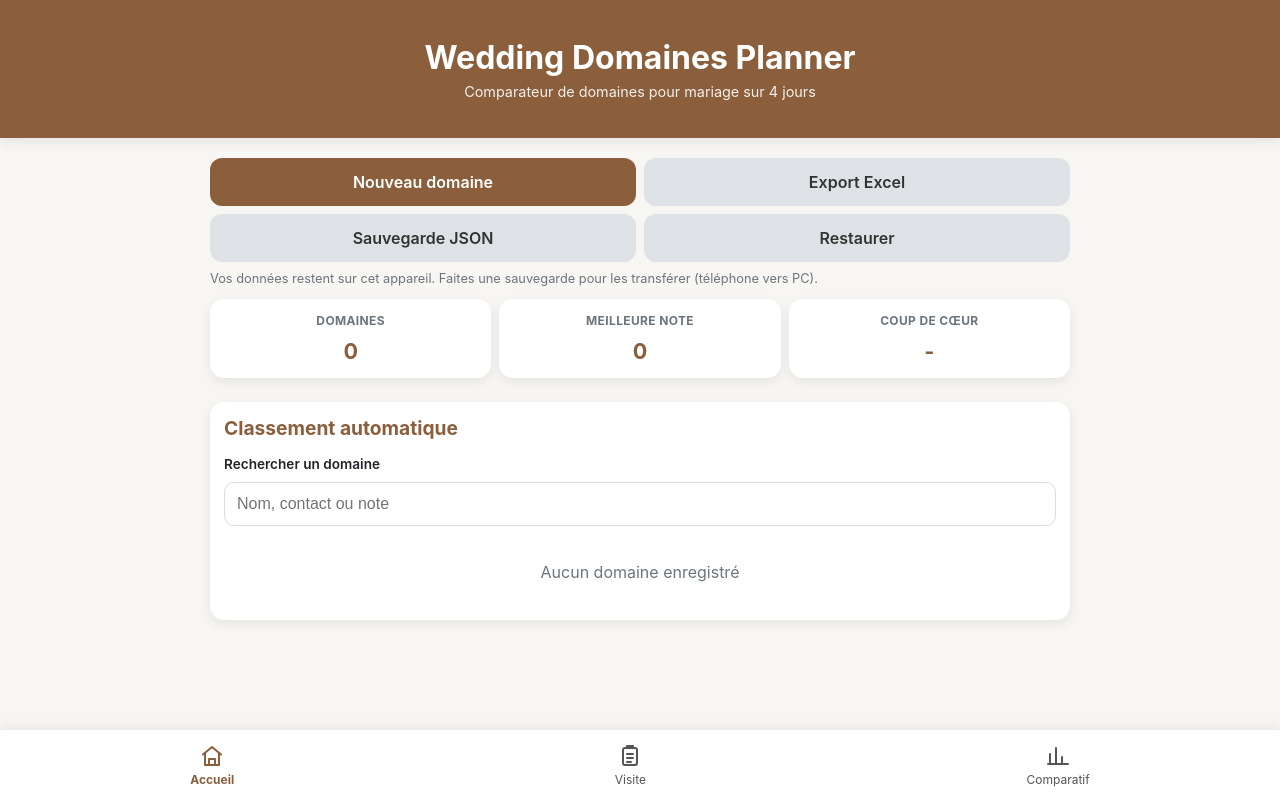
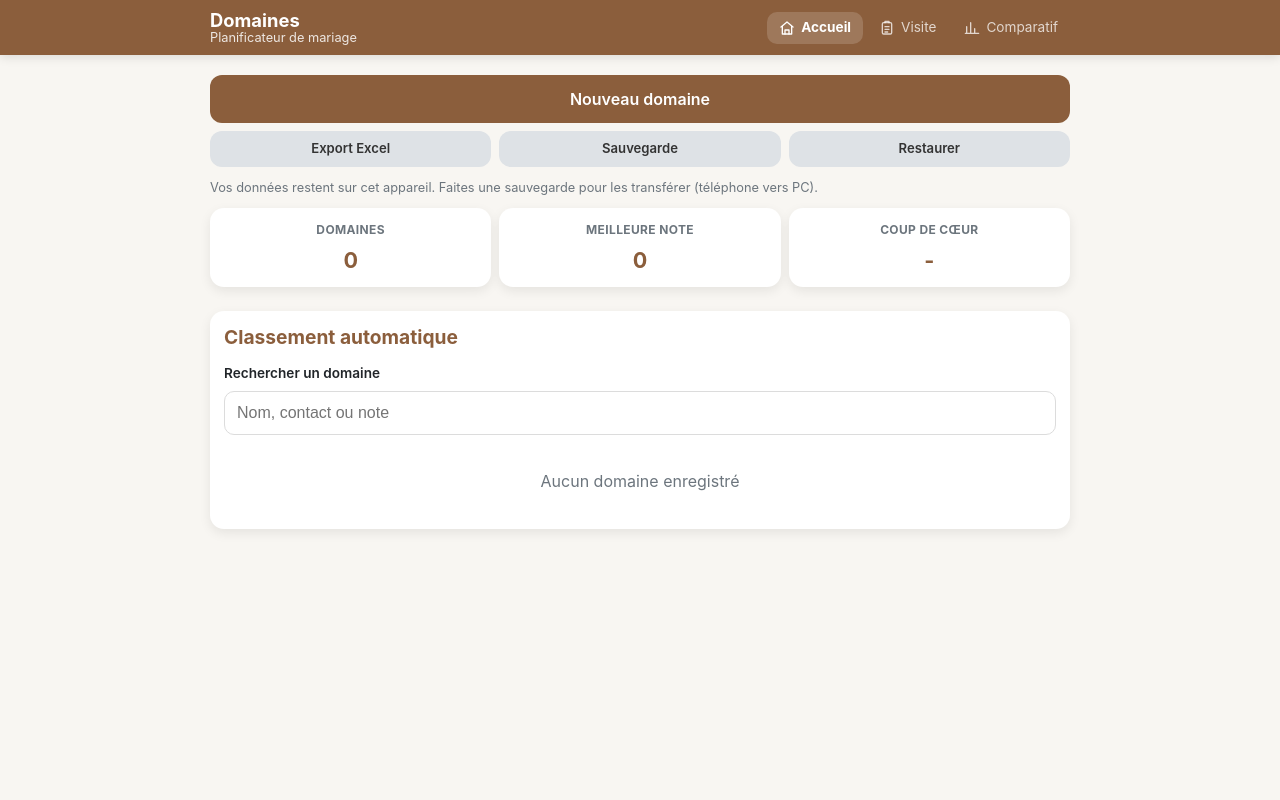
Before and after one commit to lea96-creator/mariage-domaines-pwa, a plain HTML site: page index.html in a window 1280 px wide. Drawn offline with Linux system fonts and the light colour scheme.

Commit message:
style: one compact sticky header instead of two bars
Move navigation into the sticky header, remove the bottom bar, emphasize the primary action, group secondary actions and keep form actions visible above the content.

```diff
--- a/css/style.css
+++ b/css/style.css
@@ -20,7 +20,6 @@
     --text: #212529;
     --text-light: #6c757d;
 
-    --nav-height: 70px;
     --radius: 14px;
     --shadow: 0 4px 12px rgba(0, 0, 0, 0.08);
 
@@ -49,7 +48,7 @@ body {
         sans-serif;
     background: var(--background);
     color: var(--text);
-    padding-bottom: calc(var(--nav-height) + 16px);
+    padding-bottom: 24px;
 }
 
 /* =============================
@@ -102,21 +101,64 @@ form {
 ============================= */
 
 .header {
+    position: sticky;
+    top: 0;
+    z-index: 900;
     background: var(--primary);
     color: white;
-    padding: 14px 16px;
-    text-align: center;
-    box-shadow: var(--shadow);
+    box-shadow: 0 2px 10px rgba(0, 0, 0, 0.12);
 }
 
-.header h1 {
-    font-size: 1.5rem;
-    margin-bottom: 6px;
+.header-inner {
+    display: flex;
+    align-items: center;
+    justify-content: space-between;
+    gap: 12px;
+    padding-top: 8px;
+    padding-bottom: 8px;
 }
 
-.header p {
-    opacity: 0.9;
-    font-size: 0.9rem;
+.brand h1 {
+    font-size: 1rem;
+    line-height: 1.1;
+}
+
+.brand p {
+    display: none;
+}
+
+.top-nav {
+    display: flex;
+    gap: 4px;
+}
+
+.top-nav button {
+    display: flex;
+    flex-direction: column;
+    align-items: center;
+    gap: 2px;
+    min-width: 64px;
+    padding: 6px 8px;
+    border-radius: 10px;
+    background: transparent;
+    color: rgba(255, 255, 255, 0.75);
+    font-size: 0.68rem;
+    line-height: 1.1;
+}
+
+.top-nav button[aria-current="page"] {
+    background: rgba(255, 255, 255, 0.16);
+    color: white;
+    font-weight: 700;
+}
+
+.top-nav .icon {
+    width: 18px;
+    height: 18px;
+}
+
+.top-nav button:focus-visible {
+    outline-color: white;
 }
 
 /* =============================
@@ -201,6 +243,7 @@ select {
     background: white;
     font-size: 1rem;
     color: inherit;
+    scroll-margin-top: 100px;
 }
 
 textarea {
@@ -269,13 +312,19 @@ button {
 
 .top-actions {
     display: grid;
-    grid-template-columns: 1fr 1fr;
     gap: 8px;
     margin-bottom: 8px;
 }
 
 .top-actions.secondary {
-    margin-bottom: 8px;
+    grid-template-columns: repeat(3, 1fr);
+    margin-bottom: 12px;
+}
+
+.top-actions.secondary button {
+    padding: 10px 4px;
+    font-size: 0.82rem;
+    line-height: 1.2;
 }
 
 .top-actions button,
@@ -288,15 +337,16 @@ button {
 
 .actions {
     position: sticky;
-    bottom: calc(var(--nav-height) + 8px);
+    bottom: 16px;
     z-index: 500;
     display: grid;
+    grid-template-columns: 1fr auto;
     gap: 8px;
     margin: 12px 0 16px;
     padding: 10px;
     border-radius: 12px;
-    background: rgba(248, 246, 242, 0.95);
-    box-shadow: 0 -2px 10px rgba(0, 0, 0, 0.08);
+    background: rgba(248, 246, 242, 0.96);
+    box-shadow: 0 6px 18px rgba(0, 0, 0, 0.12);
 }
 
 .btn-icon {
@@ -479,56 +529,13 @@ td {
 }
 
 /* =============================
-   MENU BAS
-============================= */
-
-.bottom-nav {
-    position: fixed;
-    bottom: 0;
-    left: 0;
-    right: 0;
-    height: var(--nav-height);
-    background: white;
-    display: flex;
-    justify-content: space-around;
-    align-items: center;
-    box-shadow: 0 -2px 12px rgba(0, 0, 0, 0.08);
-    z-index: 999;
-}
-
-.bottom-nav button {
-    background: none;
-    display: flex;
-    flex-direction: column;
-    align-items: center;
-    gap: 4px;
-    color: #555;
-    font-size: 1rem;
-    padding: 8px 16px;
-}
-
-.bottom-nav button[aria-current="page"] {
-    color: var(--primary);
-    font-weight: 700;
-}
-
-.bottom-nav .icon {
-    width: 24px;
-    height: 24px;
-}
-
-.bottom-nav span {
-    font-size: 0.75rem;
-}
-
-/* =============================
    NOTIFICATIONS
 ============================= */
 
 .notification-layer {
     position: fixed;
     left: 50%;
-    bottom: calc(var(--nav-height) + 16px);
+    bottom: 92px;
     transform: translateX(-50%);
     z-index: 2000;
     display: grid;
@@ -608,16 +615,32 @@ td {
         padding: 20px;
     }
 
-    .header {
-        padding: 18px 20px;
+    .header-inner {
+        padding-top: 10px;
+        padding-bottom: 10px;
     }
 
-    .header h1 {
-        font-size: 2rem;
+    .brand h1 {
+        font-size: 1.15rem;
     }
 
-    .actions {
-        grid-template-columns: 1fr 1fr;
+    .brand p {
+        display: block;
+        font-size: 0.8rem;
+        opacity: 0.85;
+    }
+
+    .top-nav button {
+        flex-direction: row;
+        gap: 6px;
+        min-width: 0;
+        padding: 8px 12px;
+        font-size: 0.85rem;
+    }
+
+    .top-nav .icon {
+        width: 16px;
+        height: 16px;
     }
 
 }
--- a/index.html
+++ b/index.html
@@ -54,13 +54,40 @@
 </svg>
 
 <header class="header">
-    <div class="container">
+    <div class="container header-inner">
 
-        <h1>Wedding Domaines Planner</h1>
+        <div class="brand">
+            <h1>Domaines</h1>
+            <p>Planificateur de mariage</p>
+        </div>
 
-        <p>
-            Comparateur de domaines pour mariage sur 4 jours
-        </p>
+        <nav class="top-nav" aria-label="Navigation principale">
+
+            <button
+                type="button"
+                data-page="dashboard"
+                aria-current="page">
+
+                <svg class="icon" aria-hidden="true" focusable="false"><use href="#i-home"></use></svg>
+                <span>Accueil</span>
+
+            </button>
+
+            <button type="button" data-page="domainForm">
+
+                <svg class="icon" aria-hidden="true" focusable="false"><use href="#i-visit"></use></svg>
+                <span>Visite</span>
+
+            </button>
+
+            <button type="button" data-page="comparisonPage">
+
+                <svg class="icon" aria-hidden="true" focusable="false"><use href="#i-chart"></use></svg>
+                <span>Comparatif</span>
+
+            </button>
+
+        </nav>
 
     </div>
 </header>
@@ -73,7 +100,7 @@
 
         <div class="container">
 
-            <div class="top-actions">
+            <div class="top-actions primary-action">
 
                 <button
                     id="btnNewDomain"
@@ -84,6 +111,10 @@
 
                 </button>
 
+            </div>
+
+            <div class="top-actions secondary">
+
                 <button
                     id="btnExportExcel"
                     type="button"
@@ -93,16 +124,12 @@
 
                 </button>
 
-            </div>
-
-            <div class="top-actions secondary">
-
                 <button
                     id="btnBackup"
                     type="button"
                     class="btn-secondary">
 
-                    Sauvegarde JSON
+                    Sauvegarde
 
                 </button>
 
@@ -304,7 +331,7 @@
 
                 <!-- ACTIONS -->
 
-                <div class="actions">
+                <div class="actions form-actions">
 
                     <button
                         id="btnSave"
@@ -352,31 +379,6 @@
 
 </main>
 
-<nav class="bottom-nav" aria-label="Navigation principale">
-
-    <button type="button" data-page="dashboard" aria-current="page">
-
-        <svg class="icon" aria-hidden="true" focusable="false"><use href="#i-home"></use></svg>
-        <span>Accueil</span>
-
-    </button>
-
-    <button type="button" data-page="domainForm">
-
-        <svg class="icon" aria-hidden="true" focusable="false"><use href="#i-visit"></use></svg>
-        <span>Visite</span>
-
-    </button>
-
-    <button type="button" data-page="comparisonPage">
-
-        <svg class="icon" aria-hidden="true" focusable="false"><use href="#i-chart"></use></svg>
-        <span>Comparatif</span>
-
-    </button>
-
-</nav>
-
 <!-- Calque dédié aux notifications, au-dessus du reste de la page -->
 <div
     id="notificationLayer"
--- a/js/ui.js
+++ b/js/ui.js
@@ -59,7 +59,7 @@ ui.js — une seule source de vérité
             });
 
         document
-            .querySelectorAll(".bottom-nav button")
+            .querySelectorAll(".top-nav button")
             .forEach(button => {
 
                 const active =
@@ -1053,7 +1053,7 @@ ui.js — une seule source de vérité
 
         document
             .querySelectorAll(
-                ".bottom-nav button"
+                ".top-nav button"
             )
             .forEach(button => {
 
```
Also changed, not shown: 1 other file.
